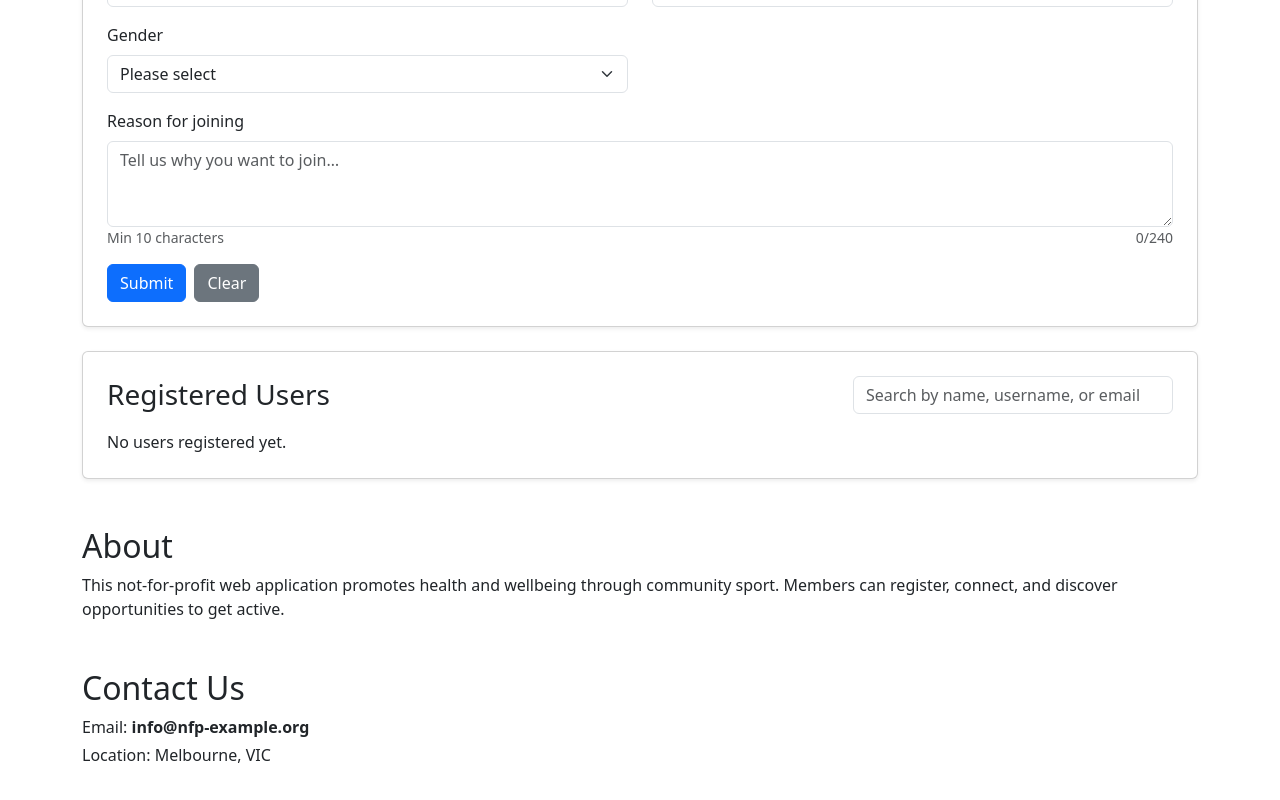
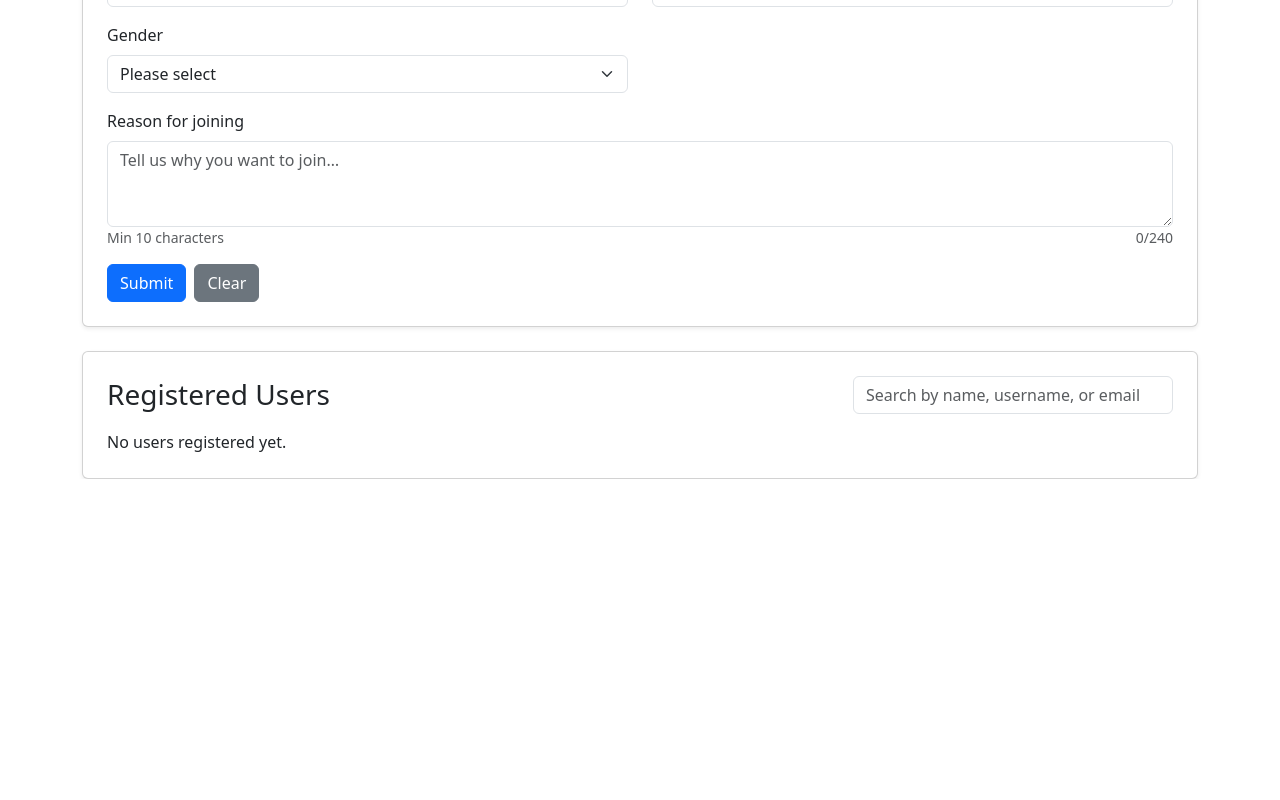
Before and after one commit to Srath0029/NFP_Sport, a Vue app in the folder FIT5032_ASSIGNMENT1/: page / in a window 1280 px wide. Shown: the part 538-1338 px from the top of the page. After the commit the page ends 1017 px from the top, so only its background shows below. Built offline with nearby package versions, Linux system fonts and the light colour scheme.

Commit message:
updated App

```diff
--- a/FIT5032_ASSIGNMENT1/src/App.vue
+++ b/FIT5032_ASSIGNMENT1/src/App.vue
@@ -1,70 +1,11 @@
+<!-- src/App.vue -->
 <template>
   <div id="app">
     <NavBar />
-
-    <div class="container mt-4">
-      <!-- Form -->
-      <Form
-        :existingUsernames="users.map(u => (u.username || '').toLowerCase())"
-        @formSubmitted="addUser"
-      />
-
-      <!-- Dashboard -->
-      <div id="dashboard" class="mt-4">
-        <Dashboard
-          :users="users"
-          @deleteUser="removeUser"
-        />
-      </div>
-    </div>
-
-    <!-- Simple About/Contact sections for navbar anchors -->
-    <div id="about" class="container mt-5">
-      <h2>About</h2>
-      <p class="mb-0">
-        This not-for-profit web application promotes health and wellbeing through community sport.
-        Members can register, connect, and discover opportunities to get active.
-      </p>
-    </div>
-
-    <div id="contact" class="container mt-5 mb-5">
-      <h2>Contact Us</h2>
-      <p class="mb-1">Email: <strong>info@nfp-example.org</strong></p>
-      <p class="mb-0">Location: Melbourne, VIC</p>
-    </div>
+    <RouterView />
   </div>
 </template>
 
 <script setup>
-import { ref } from "vue";
 import NavBar from "./components/NavBar.vue";
-import Form from "./components/Form.vue";
-import Dashboard from "./components/Dashboard.vue";
-
-const STORAGE_KEY = "users_v1";
-const users = ref([]);
-
-// Load from localStorage on boot (safe parse)
-const stored = localStorage.getItem(STORAGE_KEY);
-if (stored) {
-  try {
-    users.value = JSON.parse(stored) || [];
-  } catch {
-    users.value = [];
-  }
-}
-
-const persist = () => localStorage.setItem(STORAGE_KEY, JSON.stringify(users.value));
-
-// Add user and persist
-const addUser = (user) => {
-  users.value.push(user);
-  persist();
-};
-
-// Delete user (with index) and persist
-const removeUser = (index) => {
-  users.value.splice(index, 1);
-  persist();
-};
 </script>
```
